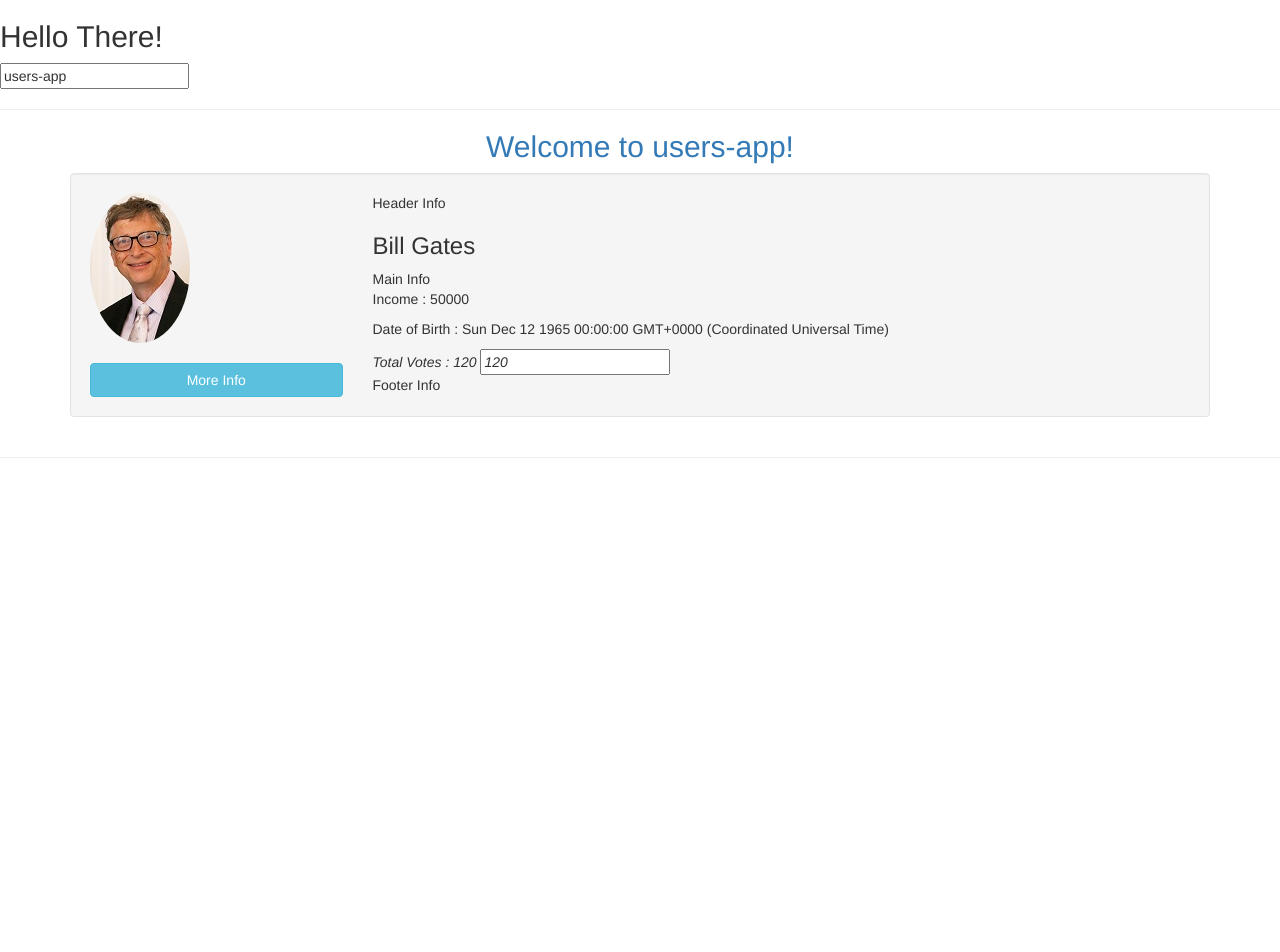
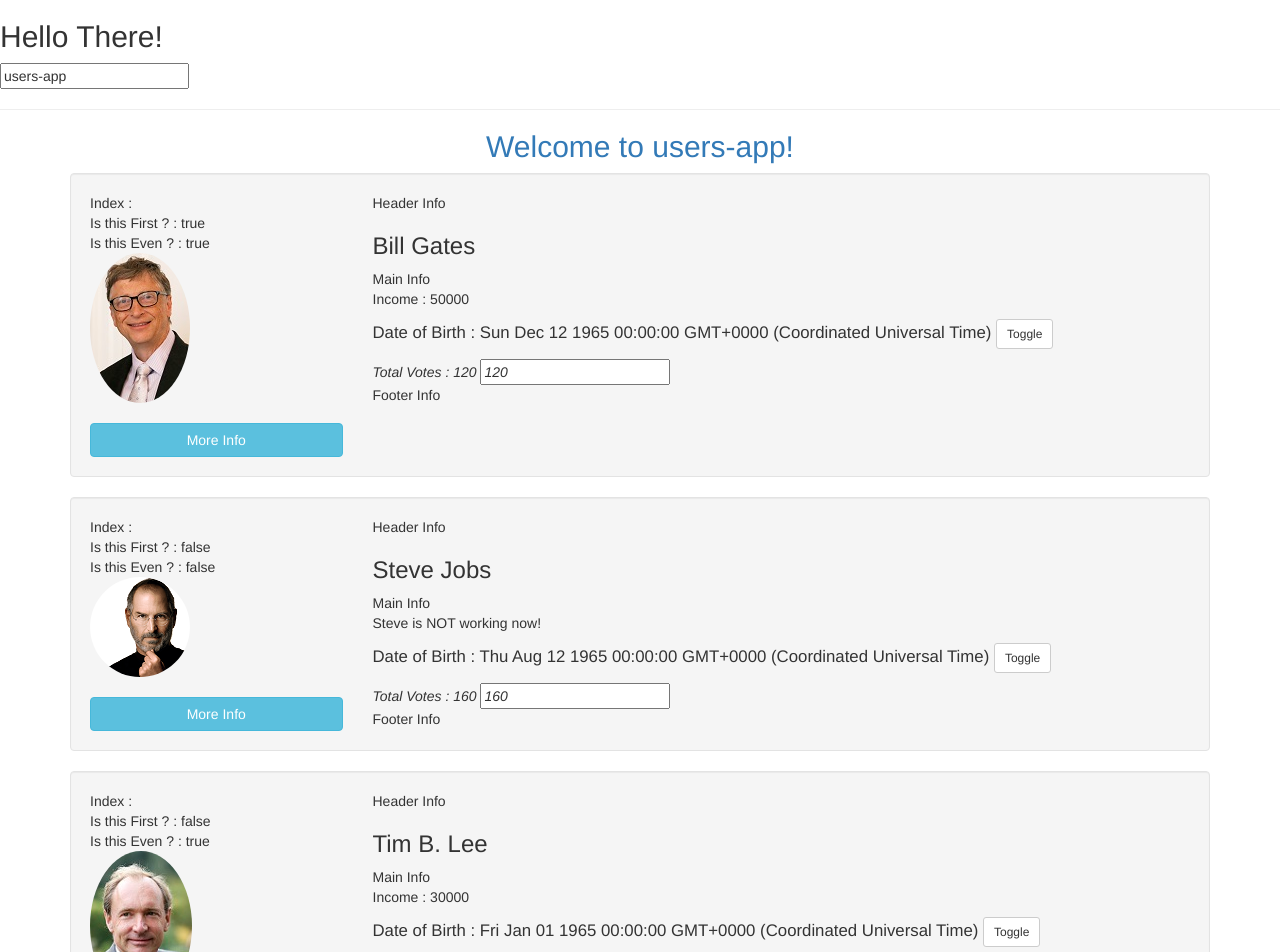
Before and after one commit to synergy2411/everi-users-app, an Angular app: page / in a window 1280 px wide. Shown: the top 952 px of the page. Before the commit the page ends 800 px from the top, so only its background shows below. Built offline with nearby package versions, Linux system fonts and the light colour scheme.

Commit message:
directives added

```diff
--- a/src/app/model/mocks.ts
+++ b/src/app/model/mocks.ts
@@ -1,6 +1,6 @@
 import { IUser } from './user.model';
 
-export const USER_DATA: IUser = {
+export const USER_DATA: IUser[] = [{
   firstName: 'Bill',
   lastName: 'Gates',
   income: 50000,
@@ -9,4 +9,22 @@ export const USER_DATA: IUser = {
   dob: new Date('Dec 12, 1965'),
   image: './assets/images/bill.jpg',
   votes: 120
-};
+}, {
+  firstName: 'Steve',
+  lastName: 'Jobs',
+  income: 0,
+  isWorking: false,
+  company: 'Apple',
+  dob: new Date('Aug 12, 1965'),
+  image: './assets/images/steve.png',
+  votes: 160
+}, {
+  firstName: 'Tim B.',
+  lastName: 'Lee',
+  income: 30000,
+  isWorking: true,
+  company: 'World Wide Web',
+  dob: new Date('Jan 1, 1965'),
+  image: './assets/images/tim.jpg',
+  votes: 110
+}];
--- a/src/app/users/user-info/user-info.component.css
+++ b/src/app/users/user-info/user-info.component.css
@@ -0,0 +1,7 @@
+.border {
+  border-bottom: 2px #ff45ff solid;
+}
+
+.feature{
+  font-size : 1.2em;
+}
--- a/src/app/users/user-info/user-info.component.html
+++ b/src/app/users/user-info/user-info.component.html
@@ -4,8 +4,21 @@
 
 <ng-content></ng-content>
 
-<p>Income : <span [innerHTML]="user.income"></span></p>
-<p>Date of Birth : {{ user.dob }} </p>
+<p *ngIf="user.isWorking; else ElseTemplate">
+  Income : <span [innerHTML]="user.income"></span></p>
+
+  <!-- Desugar Syntax -->
+<!-- <ng-template [ngIf] = "user.isWorking">
+  <p>Income :  <span [innerHTML] = "user.income"></span></p>
+</ng-template> -->
+
+
+<!-- <p [ngClass] = "['border', 'feature']">Date of Birth : {{ user.dob }} </p> -->
+<p [ngClass] = "dynamicClass">Date of Birth : {{ user.dob }}
+
+  <button class="btn btn-sm btn-default" (click) = "onToggle()">Toggle</button>
+</p>
+
 <em>
   Total Votes : {{ user.votes }}
   <!-- <input type="number"
@@ -16,3 +29,14 @@
 </em>
 
 <ng-content select="footer"></ng-content>
+
+<ng-template #ElseTemplate>
+  <p>{{ user.firstName }} is NOT working now!</p>
+</ng-template>
+
+<!-- <div [ngSwitch] = "'2'">
+  <div *ngSwitchCase = "1">Output 1</div>
+  <div *ngSwitchCase = "2">Output 2</div>
+  <div *ngSwitchCase = "3">Output 3</div>
+  <div *ngSwitchDefault>Default Output</div>
+</div> -->
--- a/src/app/users/user-info/user-info.component.ts
+++ b/src/app/users/user-info/user-info.component.ts
@@ -10,6 +10,13 @@ export class UserInfoComponent implements OnInit {
 
   @Input('user') user: IUser;
 
+  dynamicClass = { 'border': false, 'feature': true }
+
+  onToggle(){
+    this.dynamicClass.border = !this.dynamicClass.border;
+    this.dynamicClass.feature = !this.dynamicClass.feature;
+  }
+
   constructor() { }
 
   ngOnInit() {
--- a/src/app/users/users.component.html
+++ b/src/app/users/users.component.html
@@ -2,15 +2,17 @@
 
 <div class="container">
   <ul class="list-unstyled">
-    <li class="well">
+    <li class="well" *ngFor="let user of users; index as i; first as isFirst; even as isEven">
       <div class="row">
+
         <div class="col-md-3 col-sm-3 col-xs-3">
-
+          Index :  {{ index }} <br>
+          Is this First ? : {{ isFirst }} <br>
+          Is this Even ? : {{ isEven}}
           <app-user-img [user]="user" (childEvent)="moreInfo($event)"></app-user-img>
-
         </div>
 
-        <div class="col-md-9 col-sm-9 col-xs-3">
+        <div class="col-md-9 col-sm-9 col-xs-9">
           <app-user-info [user]="user">
             <header>Header Info</header>
             <main>Main Info</main>
--- a/src/app/users/users.component.ts
+++ b/src/app/users/users.component.ts
@@ -25,7 +25,7 @@ export class UsersComponent implements OnInit,
   AfterViewInit, AfterViewChecked, OnDestroy {
 
   @Input() title: string;
-  user: IUser;
+  users: IUser[];
 
   moreInfo(user: IUser) {
     alert(`Here is the info,
@@ -38,7 +38,7 @@ export class UsersComponent implements OnInit,
   }
   ngOnInit() {
     console.log('ngOnInit');
-    this.user = USER_DATA;
+    this.users = USER_DATA;
   }
   ngOnChanges(changes: SimpleChanges) {
     console.log('ngOnChanges', changes);
```
